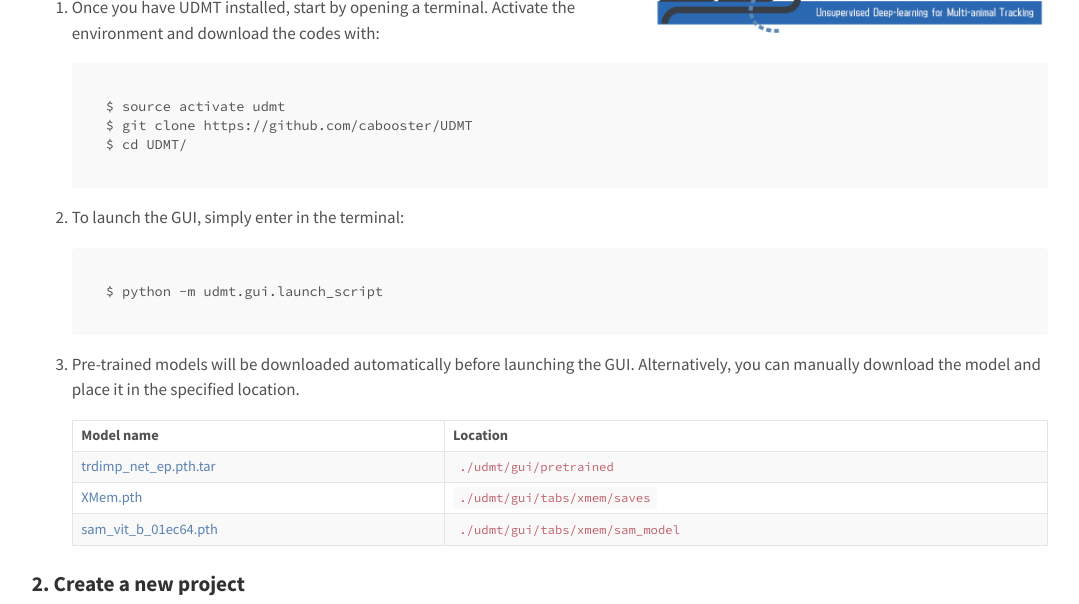
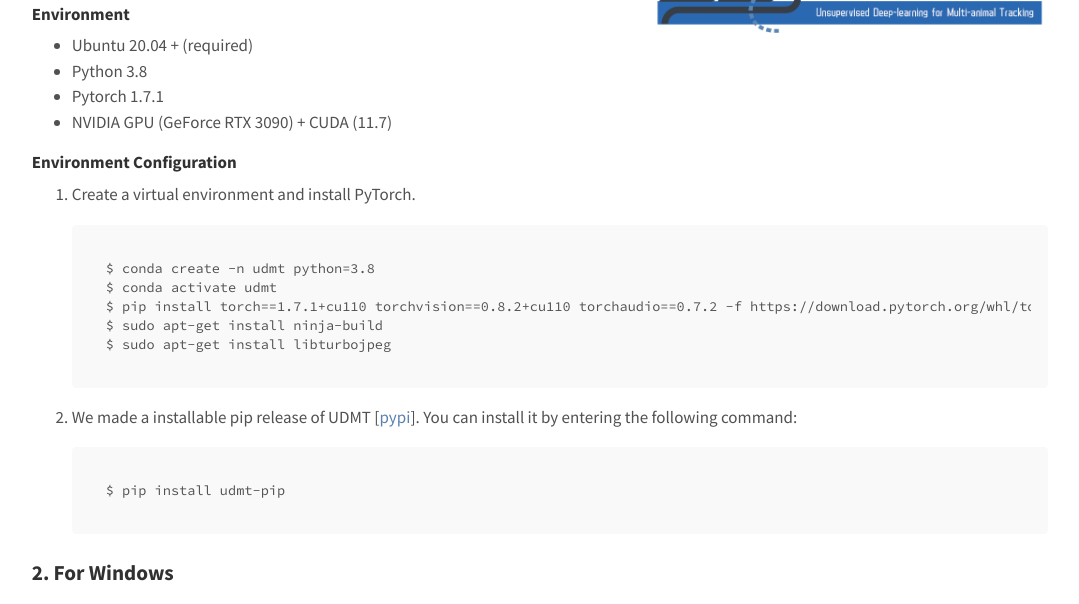
Before and after one commit to cabooster/UDMT, a Jekyll site: the page built from Tutorial.md, in a window 1280 px wide and 1400 px high, scrolled down 280 px. Shown: the top 604 px of the window, without its empty margins (100-1179 px from the left). Built offline with Jekyll 4.4.1, drawn with Linux system fonts in a browser that asks for light colours; some of the changed text lies outside the part shown.

Commit message:
Update Tutorial.md

````diff
--- a/Tutorial.md
+++ b/Tutorial.md
@@ -4,7 +4,62 @@ title: UDMT tutorial
 ---
 <img src="https://github.com/cabooster/UDMT/blob/page/images/logo_blue_v2.png?raw=true" width="400" align="right" />
 
+## Installation
+### 1. For Linux (Recommended)
 
+#### Environment
+
+* Ubuntu 20.04 + (required)
+* Python 3.8
+* Pytorch 1.7.1
+* NVIDIA GPU (GeForce RTX 3090) + CUDA (11.7)
+
+#### Environment Configuration
+
+1. Create a virtual environment and install PyTorch.
+
+   ```
+   $ conda create -n udmt python=3.8
+   $ conda activate udmt
+   $ pip install torch==1.7.1+cu110 torchvision==0.8.2+cu110 torchaudio==0.7.2 -f https://download.pytorch.org/whl/torch_stable.html
+   $ sudo apt-get install ninja-build
+   $ sudo apt-get install libturbojpeg
+   ```
+
+2. We made a installable pip release of UDMT [[pypi](https://pypi.org/project/udmt-pip/)]. You can install it by entering the following command:
+
+   ```
+   $ pip install udmt-pip
+   ```
+
+### 2. For Windows
+
+#### Environment
+
+* Windows 10
+* Python 3.8
+* Pytorch 1.7.1
+* NVIDIA GPU (GeForce RTX 3090) + CUDA (11.0)
+
+#### Environment Configuration
+
+1. Create a virtual environment and install PyTorch. **In the 3rd step, please select the correct Pytorch version that matches your CUDA version from [https://pytorch.org/get-started/previous-versions/](https://pytorch.org/get-started/previous-versions/).**
+
+   ```
+   $ conda create -n udmt python=3.8
+   $ conda activate udmt
+   $ pip install torch==1.7.1+cu110 torchvision==0.8.2+cu110 torchaudio==0.7.2 -f https://download.pytorch.org/whl/torch_stable.html
+   ```
+
+2. We made a installable pip release of UDMT [[pypi](https://pypi.org/project/udmt-pip/)]. You can install it by entering the following command:
+
+   ```
+   $ pip install udmt-pip
+   ```
+
+3. Install Precise ROI pooling: If your environment is the same as ours, directly copy `<UDMT_install_path>\udmt\env_file\prroi_pool.pyd` to `<Anaconda_install_path>\anaconda3\envs\udmt\Lib\site-packages`.  Otherwise, build `prroi_pool.pyd` file with Visual Studio with the [tutorial](https://github.com/visionml/pytracking/blob/master/INSTALL_win.md#build-precise-roi-pooling-with-visual-studio-optional).
+
+4. Install libjpeg-turbo: You can download installer from the official libjpeg-turbo [Sourceforge](https://sourceforge.net/projects/libjpeg-turbo/files/3.0.1/libjpeg-turbo-3.0.1-vc64.exe/download) repository, install it and copy `<libjpeg-turbo_install_path>\libjpeg-turbo64\bin\turbojpeg.dll` to the directory from the system PATH `C:\Windows\System32`.
 
 ## GUI tutorial
 
````
